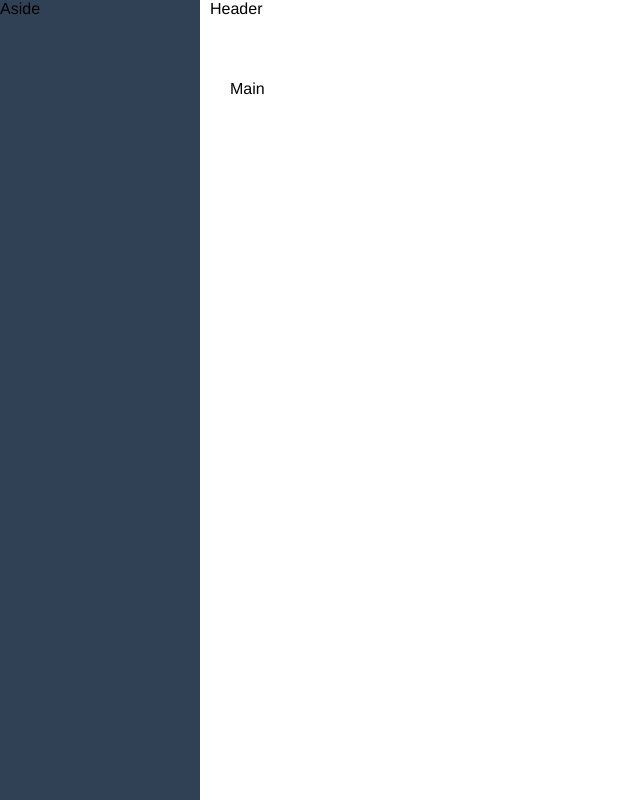
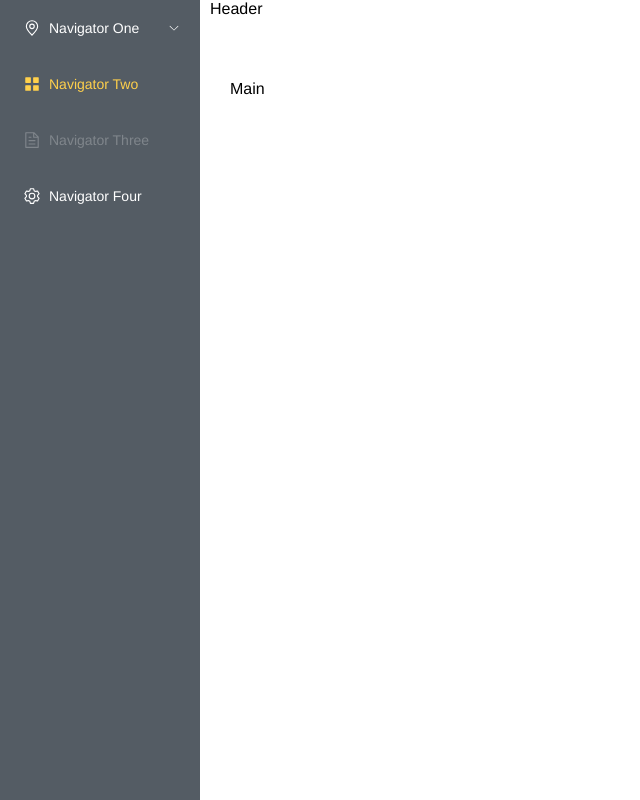
Before and after one commit to Longyorke/test-admin, a Vue app: page /#/ in a window 1280 px wide. Shown: the whole page, without its empty margins (0-640 px from the left). Built offline with nearby package versions, Linux system fonts and the light colour scheme; sample sign-in values are in the browser's storage.

Commit message:
feat: 导入element-plus侧栏菜单

```diff
--- /dev/null
+++ b/src/layout/Menu/index.vue
@@ -0,0 +1,69 @@
+<template>
+    <!-- 菜单组件 -->
+    <el-menu active-text-color="#ffd04b" background-color="#545c64" class="el-menu-vertical-demo" default-active="2"
+        text-color="#fff" @open="handleOpen" @close="handleClose">
+        <!-- 一级菜单标签 -->
+        <el-sub-menu index="1">
+            <template #title>
+                <!-- 等价于<template v-slot:title> -->
+                <el-icon>
+                    <location />
+                </el-icon>
+                <span>Navigator One</span>
+            </template>
+            <!-- 菜单项目组：与二级菜单同级，呈现灰色无法选中的文字 -->
+            <el-menu-item-group title="Group One">
+                <!-- 菜单项目 与二级菜单同级 -->
+                <el-menu-item index="1-1">item one</el-menu-item>
+                <el-menu-item index="1-2">item two</el-menu-item>
+            </el-menu-item-group>
+            <el-menu-item-group title="Group Two">
+                <el-menu-item index="1-3">item three</el-menu-item>
+            </el-menu-item-group>
+            <!-- 二级菜单下拉标签 -->
+            <el-sub-menu index="1-4">
+                <template #title>item four</template>
+                <!-- 菜单项目 与三级菜单同级 -->
+                <el-menu-item index="1-4-1">item one</el-menu-item>
+            </el-sub-menu>
+        </el-sub-menu>
+        <el-menu-item index="2">
+            <el-icon>
+                <icon-menu />
+            </el-icon>
+            <span>Navigator Two</span>
+        </el-menu-item>
+        <!-- 一级菜单标签：不可用 -->
+        <el-menu-item index="3" disabled>
+            <el-icon>
+                <document />
+            </el-icon>
+            <span>Navigator Three</span>
+        </el-menu-item>
+        <el-menu-item index="4">
+            <el-icon>
+                <setting />
+            </el-icon>
+            <span>Navigator Four</span>
+        </el-menu-item>
+    </el-menu>
+</template>
+
+<script  setup>
+import {
+    Document as document, // 注意大小写要与标签对应
+    Menu as IconMenu,
+    Location as location,
+    Setting
+} from '@element-plus/icons-vue'
+const handleOpen = (key, keyPath) => {
+    console.log(key, keyPath)
+}
+const handleClose = (key, keyPath) => {
+    console.log(key, keyPath)
+}
+</script>
+
+<style>
+
+</style>
--- a/src/layout/index.vue
+++ b/src/layout/index.vue
@@ -1,16 +1,22 @@
 <template>
     <div class="common-layout">
+        <!-- 容器 -->
         <el-container class="app-wrapper">
-            <el-aside width="200px" class="sidebar-container">Aside</el-aside>
+            <el-aside width="200px" class="sidebar-container">
+                <Menu></Menu>
+            </el-aside> <!-- 侧栏 -->
+            <!-- 容器 -->
             <el-container class="container">
-                <el-header>Header</el-header>
-                <el-main>Main</el-main>
+
+                <el-header>Header</el-header> <!-- 头部 -->
+                <el-main>Main</el-main> <!-- 主要内容 -->
             </el-container>
         </el-container>
     </div>
 </template>
 
 <script setup>
+import Menu from './Menu'
 
 </script>
 
```
